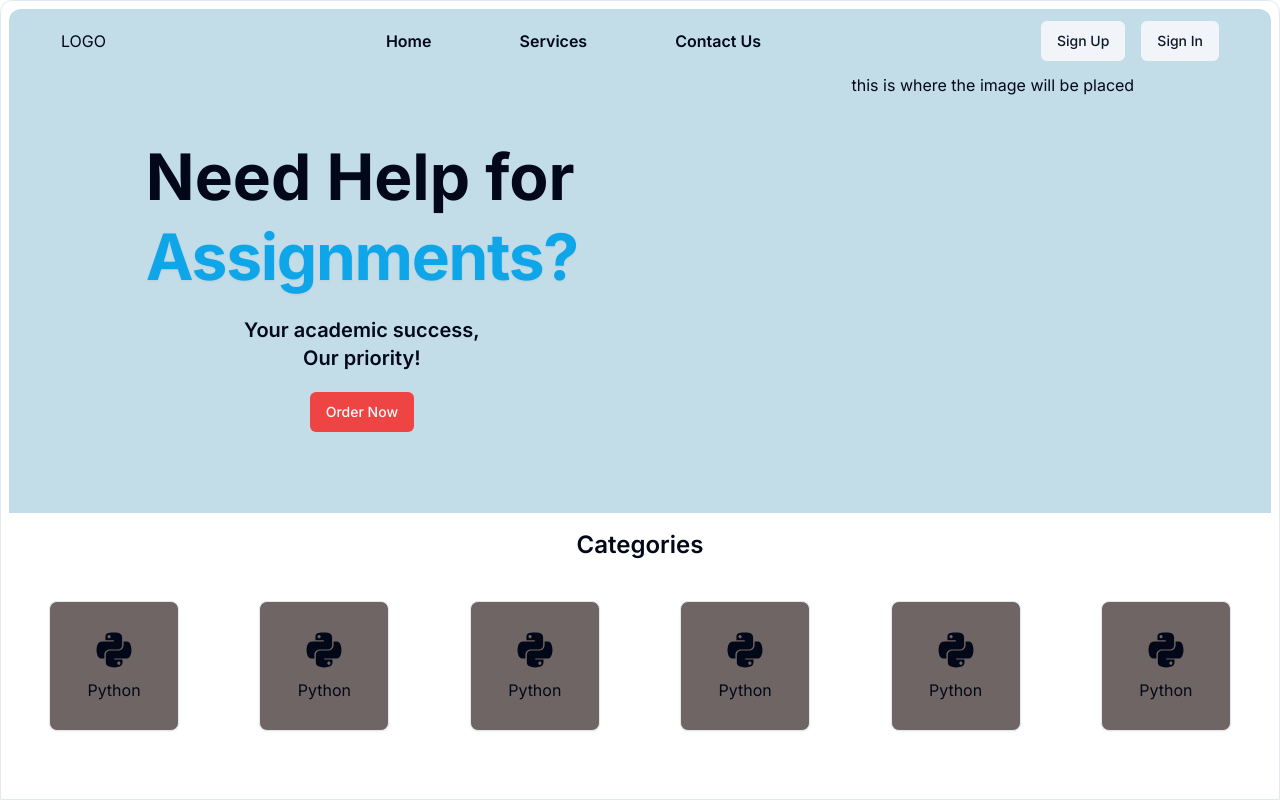
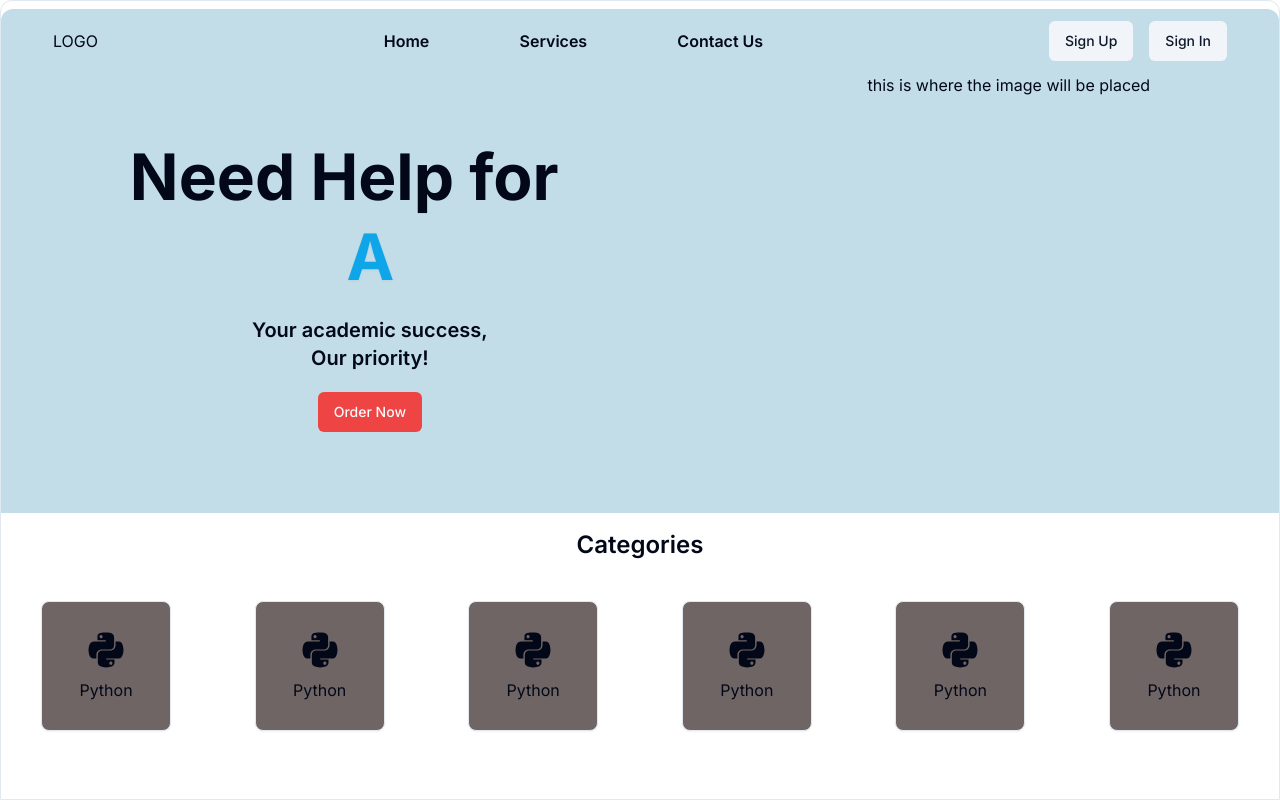
Before and after one commit to puravgc/thesispro_nepal, a Next.js app: page / in a window 1280 px wide. Built offline with nearby package versions, Linux system fonts and the light colour scheme.

Commit message:
fixed some minor things

```diff
--- a/app/(sales)/_components/Hero/Hero.tsx
+++ b/app/(sales)/_components/Hero/Hero.tsx
@@ -7,12 +7,12 @@ const Hero = () => {
       <div className="flex flex-col gap-5 my-16 items-center">
         <h1 className="text-[4rem] font-bold leading-tight">
           Need Help for <br />
-          <span className="text-sky-500 font-bold">
+          <span className="text-sky-500 font-bold block">
             <TypingAnimation
-            className="text-[4rem]"
+            className="text-[4rem] block w-[30rem]"
               text="Assignments?"
             />
-          </span>{" "}
+          </span>
         </h1>
         <h4 className="text-xl font-semibold text-center leading-snug">
           Your academic success, <br /> Our priority!
--- a/app/(sales)/_components/footer/Footer.tsx
+++ b/app/(sales)/_components/footer/Footer.tsx
@@ -5,7 +5,7 @@ const Footer = () => {
   return (
    <>
     <footer className='flex flex-col bg-[#31393C] p-2'>
-        <div className='flex justify-around '>
+        <div className='flex justify-around'>
         <div className='flex flex-col gap-2 w-[25%] p-5 text-white'>
             <h2 className='font-semibold text-xl '>Thesispro Nepal</h2>
             <p className='text-sm'>We offer best assignment help around the world ensuring privacy and plagiarism-free work.</p>
@@ -14,7 +14,7 @@ const Footer = () => {
         <div className='h-auto w-[1px] bg-white'/>
         <div className='w-[35%] block p-5'>
             <h2 className='text-center font-bold text-xl text-white'>Categories</h2>
-            <ul className='flex flex-wrap gap-10 p-3 justify-center items-center text-sm text-white font-semibold'>
+            <ul className='flex flex-wrap gap-9 p-3 justify-center items-center text-sm text-white font-semibold'>
                 <li className='w-28 h-auto  text-center'>Python</li>
                 <li className='w-28 h-auto  text-center'>Java</li>
                 <li className='w-28 h-auto  text-center'>Thesis</li>
@@ -51,7 +51,7 @@ const Footer = () => {
             </ul>
         </div>
         </div>
-        <div className='flex items-center justify-center text-white text-sm text-muted-foreground'>
+        <div className='flex items-center justify-center relative left-20 text-white text-sm text-muted-foreground'>
             <p className='flex items-center'>Copyright <Copyright className='h-4'/> 2024. ThesisProNepal. All Rights Reserved.</p>
         </div>
     </footer>
--- a/app/(sales)/_components/typing_animation/TextAnimation.tsx
+++ b/app/(sales)/_components/typing_animation/TextAnimation.tsx
@@ -11,7 +11,7 @@ interface TypingAnimationProps {
 
 export default function TypingAnimation({
   text,
-  duration = 100,
+  duration = 200,
   className,
 }: TypingAnimationProps) {
   const [displayedText, setDisplayedText] = useState<string>("");
@@ -24,6 +24,8 @@ export default function TypingAnimation({
         setI(i + 1);
       } else {
         clearInterval(typingEffect);
+        setDisplayedText("");
+        setI(0);
       }
     }, duration);
 
--- a/app/(sales)/layout.tsx
+++ b/app/(sales)/layout.tsx
@@ -20,7 +20,7 @@ export default function RootLayout({
   return (
     <html lang="en">
       <body className={inter.className}>
-        <ScrollArea className="h-[100vh] w-full border block p-2 rounded-t-xl">
+        <ScrollArea className="h-[100vh] w-full border block pt-2 rounded-t-xl">
           <Navbar />
           {children}
           <Footer />
```
